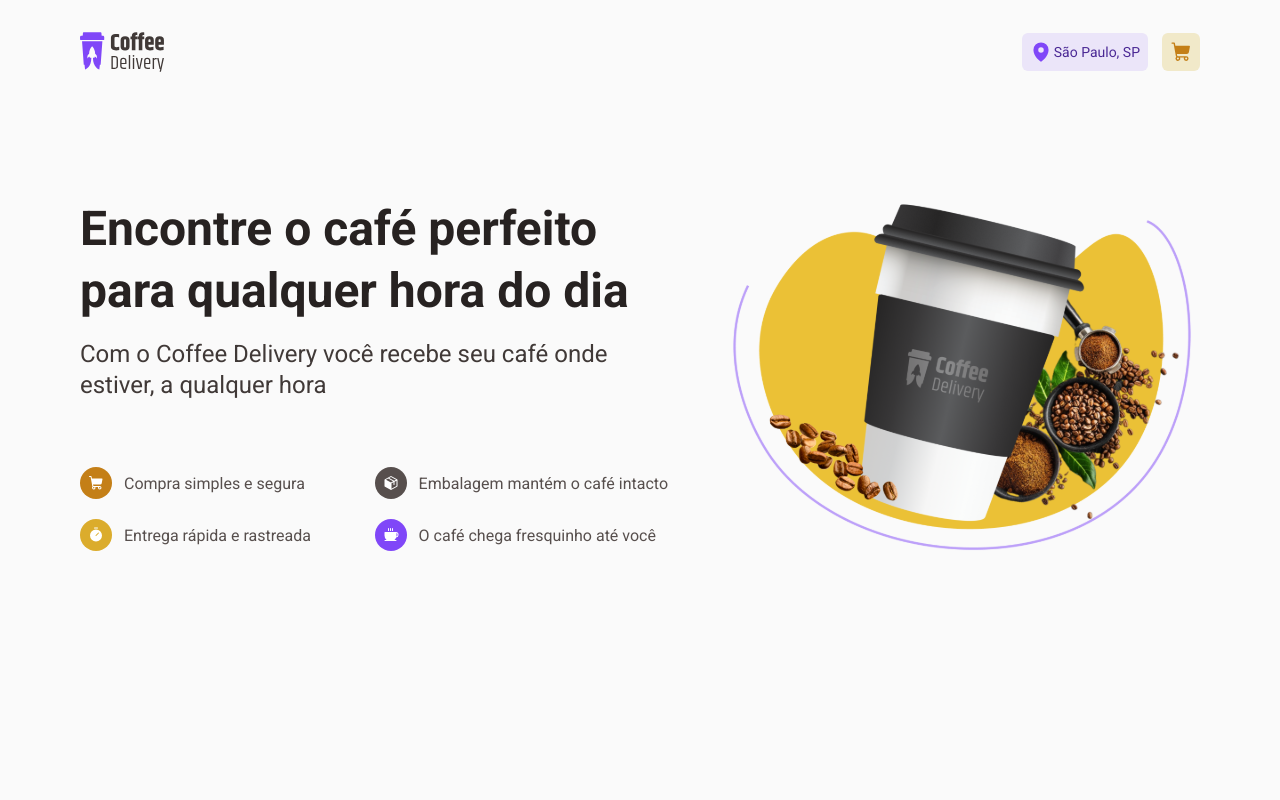
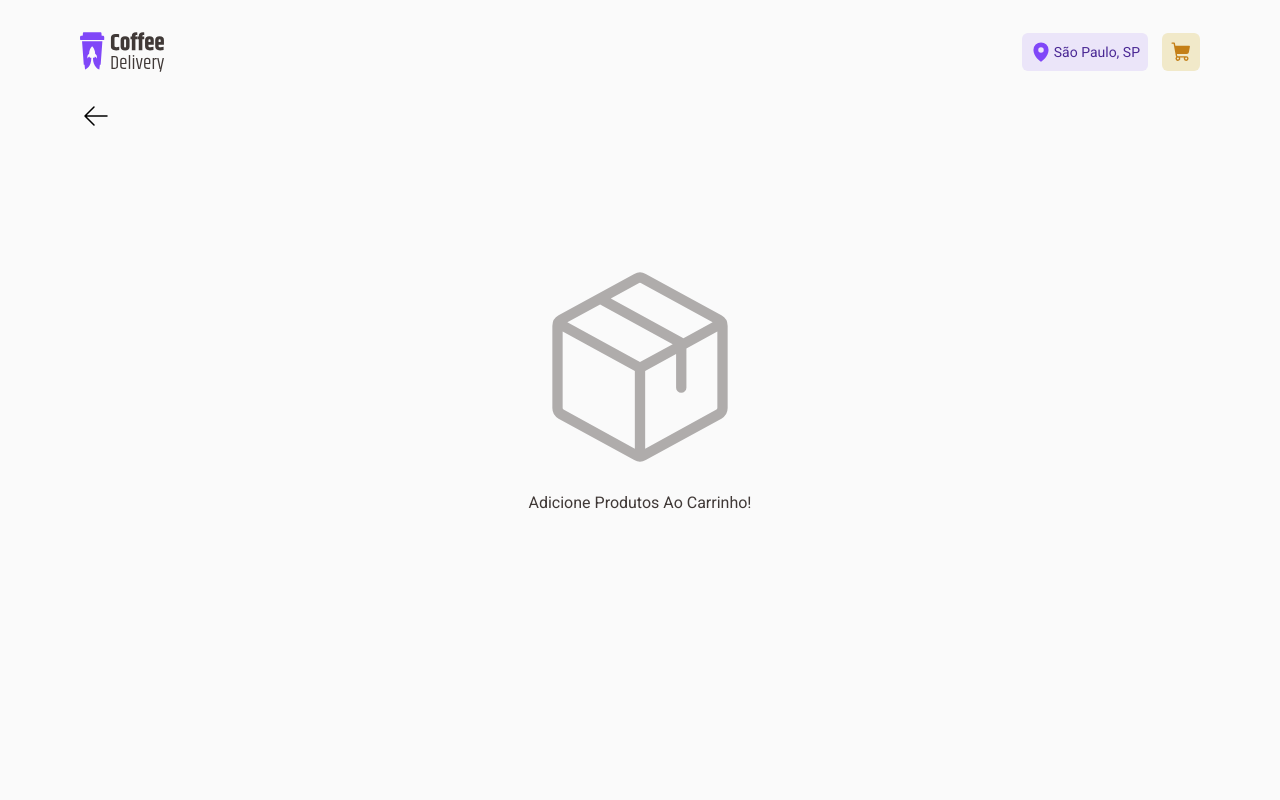
Before and after one commit to matheus369k/coffee-delivery, a React (Vite) app: page /coffee-delivery/checkout in a window 1280 px wide. Before the commit this address led to /coffee-delivery. Shown: the top 800 px of the page. Built offline with nearby package versions, Linux system fonts and the light colour scheme.

Commit message:
add styles and component when cart is empty

```diff
--- a/src/pages/Checkout/form-user.tsx
+++ b/src/pages/Checkout/form-user.tsx
@@ -60,7 +60,7 @@ export function FormUser() {
                         <span>Informe o endereço onde deseja receber seu pedido</span>
                     </p>
                 </div>
-                <form>
+                <div>
                     <input {...register('cep')} type="number" id="cep" placeholder="CEP" />
                     <input {...register('street')} onChange={handleFormChange} name="street" value={addressUser.street} type="text" id="street" placeholder="Rua" />
                     <input {...register('number')} type="number" id="number" placeholder="Número" />
@@ -68,7 +68,7 @@ export function FormUser() {
                     <input {...register('neighborhood')} onChange={handleFormChange} name="neighborhood" value={addressUser.neighborhood} type="text" id="neighborhood" placeholder="Bairro" />
                     <input {...register('city')} onChange={handleFormChange} name="city" value={addressUser.city} type="text" id="city" placeholder="Cidade" />
                     <input {...register('uf')} onChange={handleFormChange} name="uf" value={addressUser.uf} type="text" id="uf" placeholder="UF" />
-                </form>
+                </div>
             </StyledAddressUser>
             <StylesPayFormat>
                 <div>
--- a/src/pages/Checkout/index.tsx
+++ b/src/pages/Checkout/index.tsx
@@ -1,5 +1,5 @@
 /* eslint-disable react-hooks/exhaustive-deps */
-import { StylesListCoffee, StylesForm } from './styles';
+import { StylesListCoffee, StylesForm, StyledEmptyCart } from './styles';
 import { FormUser } from './form-user';
 import { useForm, FormProvider } from 'react-hook-form';
 import { zodResolver } from '@hookform/resolvers/zod';
@@ -7,8 +7,8 @@ import { z } from 'zod';
 import { useContext, useEffect, useState } from 'react';
 import { CountProductsContext } from '../../contexts/context-count-products';
 import axios from 'axios';
-import { useNavigate } from 'react-router';
 import { CardBuyCoffee } from './card-buy-coffee';
+import { Package } from '@phosphor-icons/react';
 
 interface BuyCoffeeDatasType {
     id: number;
@@ -51,7 +51,6 @@ export function Checkout() {
         resolver: zodResolver(FormUserZodSchema),
     });
 
-    const navigate = useNavigate();
     const { handleSubmit } = hookForm;
 
     const [buyCoffeeDatas, setBuyCoffeeDatas] = useState<BuyCoffeeDatasType[]>([]);
@@ -71,8 +70,6 @@ export function Checkout() {
 
             const createCoffeeBuyObject: BuyCoffeeDatasType[] = [];
 
-            console.log(countProducts);
-
             for (const count of countProducts) {
                 for (const coffee of coffeeDatas) {
                     if (coffee.id === count.id) {
@@ -91,14 +88,14 @@ export function Checkout() {
 
             setBuyCoffeeDatas(createCoffeeBuyObject);
 
-            buyPriceTotal();
+            buyPriceTotal(createCoffeeBuyObject);
         });
     }, [countProducts]);
 
-    function buyPriceTotal() {
+    function buyPriceTotal(buyCoffeeProp: BuyCoffeeDatasType[]) {
         let calcTotalPrice: number = 0;
 
-        buyCoffeeDatas.forEach((buyCoffeeData) => {
+        buyCoffeeProp.forEach((buyCoffeeData) => {
             calcTotalPrice += parseFloat(buyCoffeeData.totalPrice);
         });
 
@@ -116,9 +113,12 @@ export function Checkout() {
     }
 
     if (!countProducts || countProducts.length === 0) {
-        navigate('/coffee-delivery');
-
-        return;
+        return (
+            <StyledEmptyCart>
+                <Package size={220} weight="light" />
+                <p>Adicione produtos ao carrinho!</p>
+            </StyledEmptyCart>
+        );
     }
 
     return (
--- a/src/pages/Checkout/styles.ts
+++ b/src/pages/Checkout/styles.ts
@@ -31,7 +31,7 @@ export const StyledAddressUser = styled.div`
     padding: 2.5rem;
     border-radius: 6px;
 
-    div {
+    div:first-of-type {
         display: flex;
         gap: 0.5rem;
 
@@ -61,7 +61,7 @@ export const StyledAddressUser = styled.div`
         }
     }
 
-    form {
+    div:last-of-type {
         display: grid;
         grid-template-columns: 1fr 2fr 3.75rem;
         grid-template-areas:
@@ -388,3 +388,27 @@ export const StylesListCoffee = styled.div`
         }
     }
 `;
+
+export const StyledEmptyCart = styled.div`
+    display: flex;
+    flex-direction: column;
+    justify-content: center;
+    align-items: center;
+
+    gap: 1rem;
+    padding: 2rem;
+
+    min-height: 60vh;
+
+    color: ${(props) => props.theme['base-subtitle']};
+
+    svg {
+        opacity: 0.4;
+    }
+
+    p {
+        font-family: ${(props) => props.theme['text-font']};
+
+        text-transform: capitalize;
+    }
+`;
```
